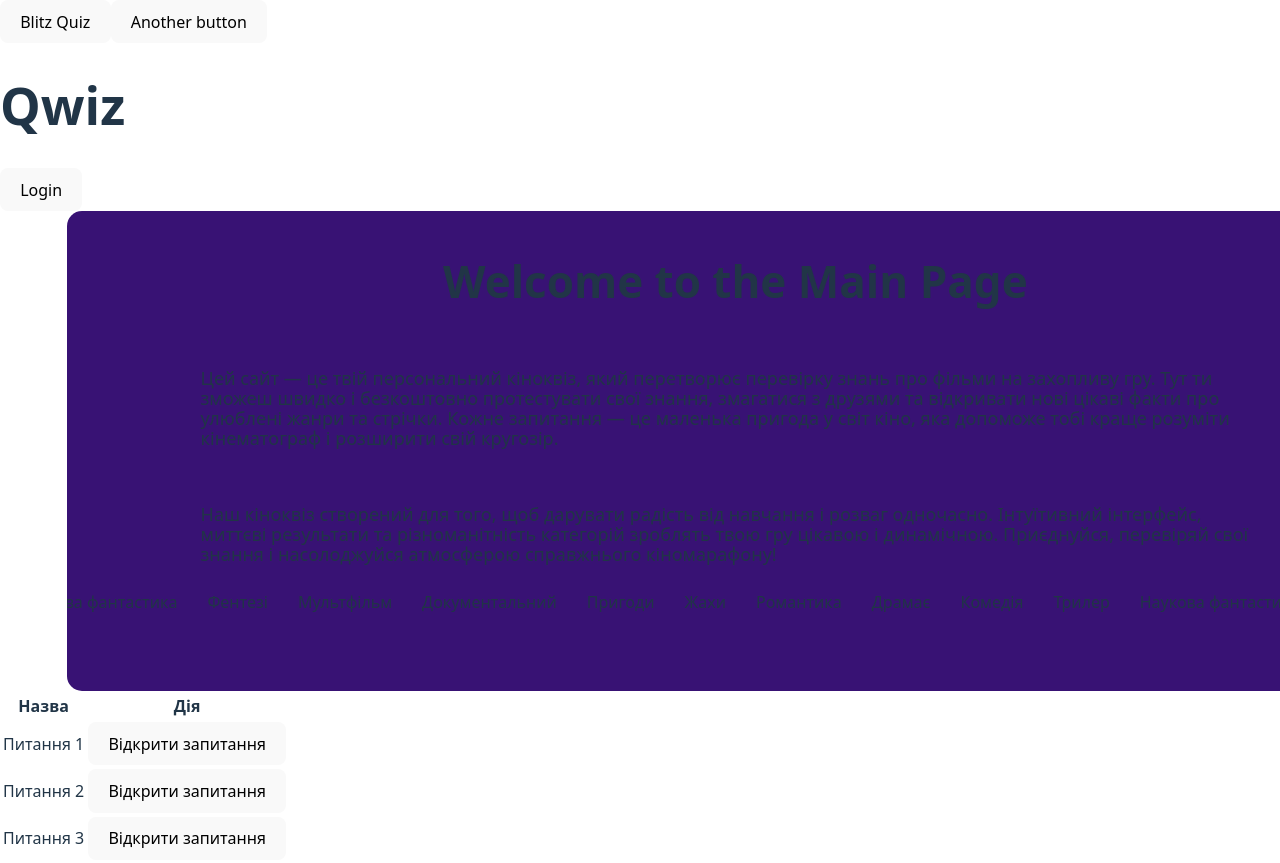
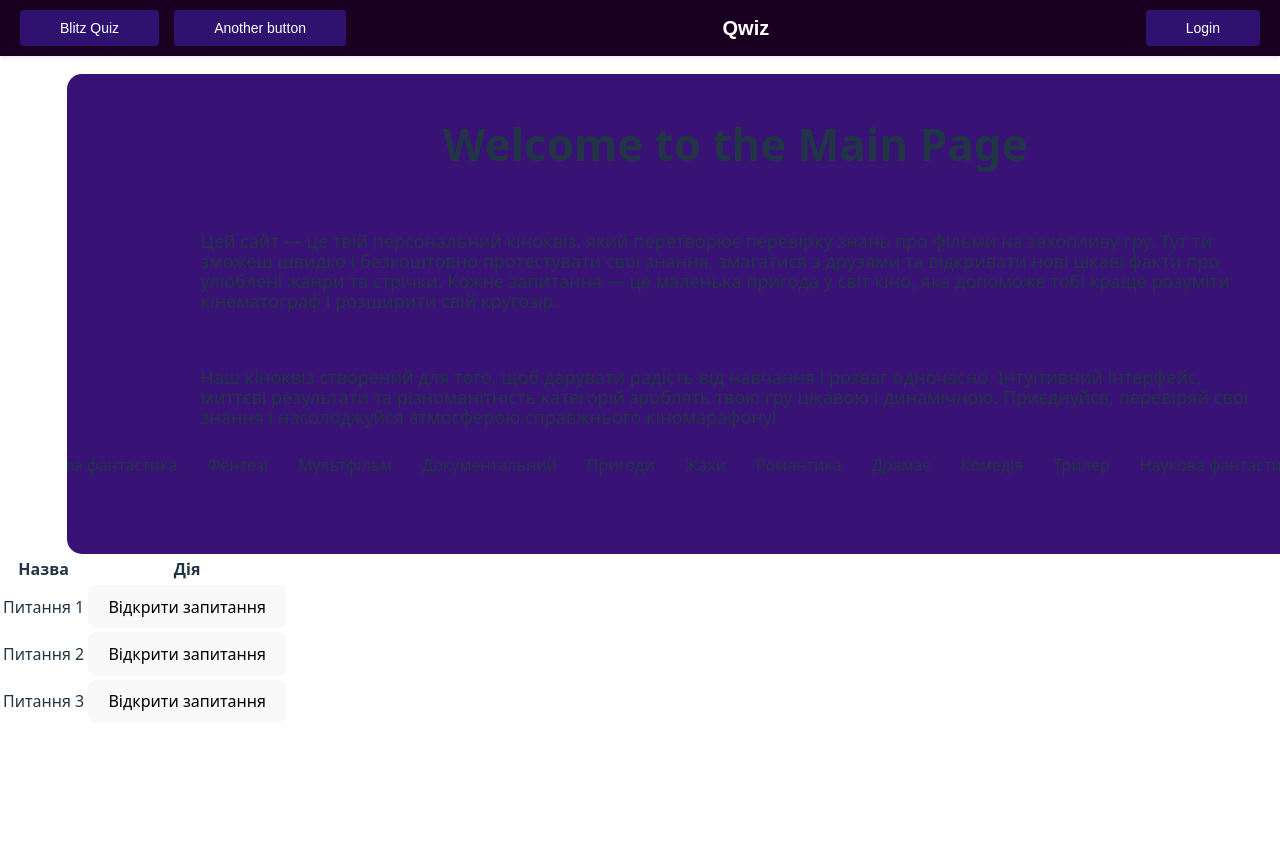
Before and after one commit to Vaddex/react-qwiz, a React (Vite) app: page / in a window 1280 px wide. Shown: the top 863 px of the page. After the commit the page ends 800 px from the top, so only its background shows below. Built offline with nearby package versions, Linux system fonts and the light colour scheme.

Commit message:
added header styles

```diff
--- a/src/components/Header/Header.module.css
+++ b/src/components/Header/Header.module.css
@@ -0,0 +1,50 @@
+.header {
+    position: fixed;
+    top: 0;
+    left: 0;
+    right: 0;
+    z-index: 1000;
+    display: flex;
+    align-items: center;
+    justify-content: space-between;
+    padding: 10px 20px;
+    background-color: #190020;
+    color: #fff;
+    font-family: Arial, Helvetica, sans-serif;
+    box-shadow: 0 2px 4px rgba(108, 3, 117, 0.1);
+}
+
+.headerLeft,
+.headerRight {
+    display: flex;
+    align-items: center;
+    gap: 15px;
+}
+
+.headerTitle {
+    margin: 0;
+    font-size: 20px;
+    font-weight: bold;
+    color: #fff;
+    text-align: center;
+    flex-grow: 1;
+}
+
+.headerBtn {
+    padding: 10px 40px;
+    background-color: #2f1270;
+    color: #fff;
+    border: none;
+    border-radius: 4px;
+    cursor: pointer;
+    font-size: 14px;
+    transition: background-color 0.3s ease;
+}
+
+.headerBtn:hover {
+    background-color: #510253;
+}
+
+.pageContent {
+    padding-top: 60px; /* Adjust this value based on the header height */
+}
```
